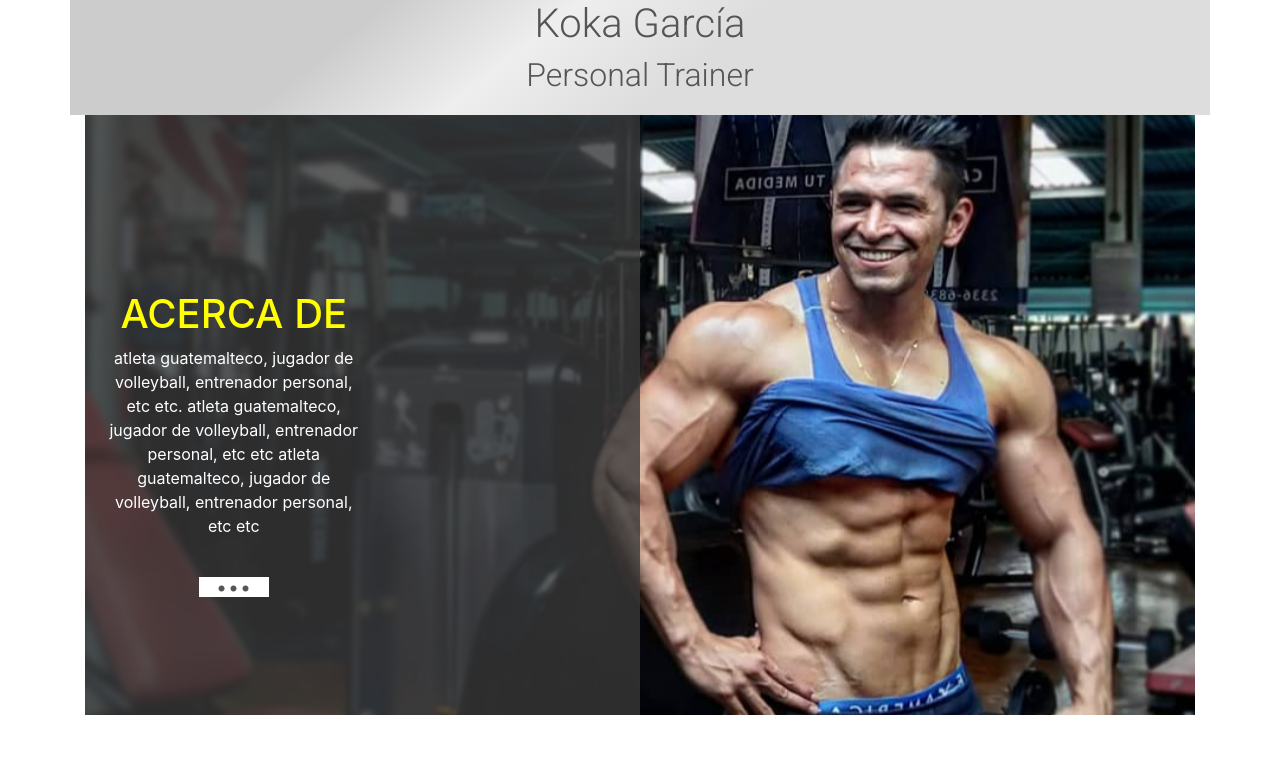
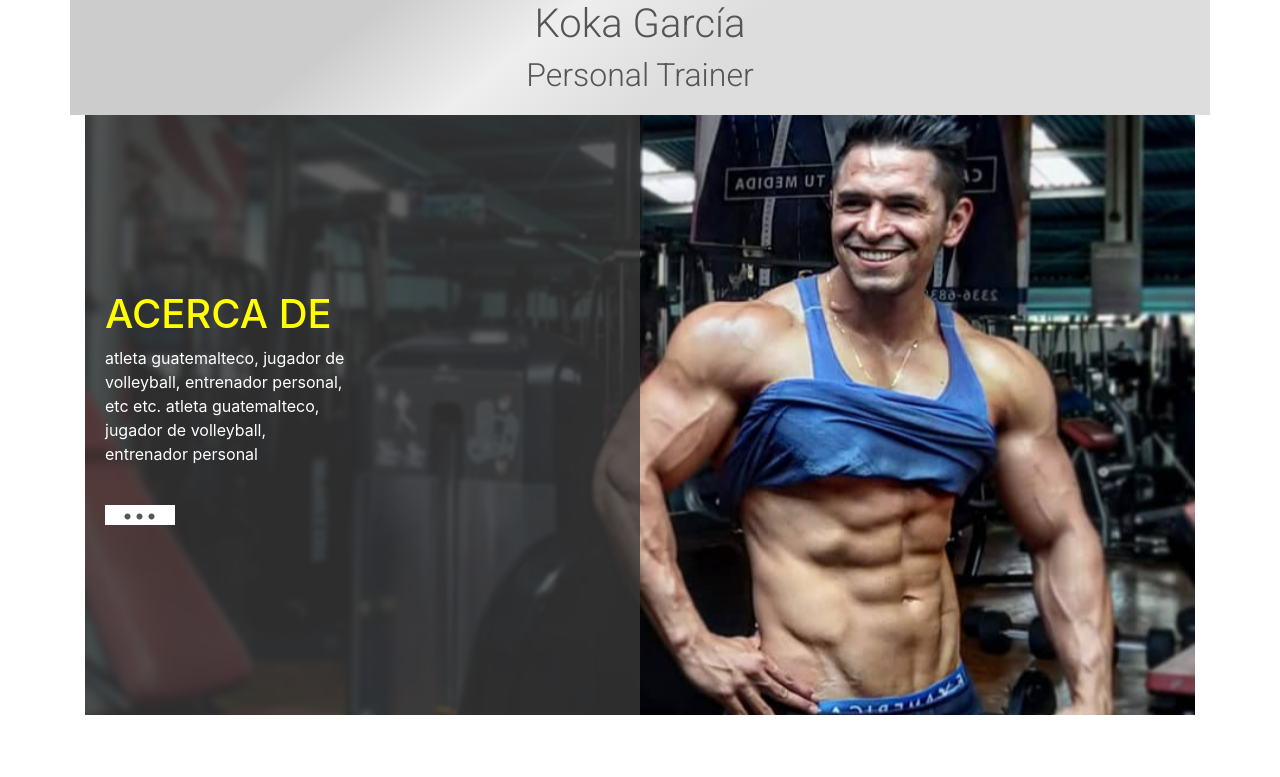
Before and after one commit to jsgarcias/koka, a PHP site: page / in a window 1280 px wide. Shown: the top 777 px of the page. Run offline with PHP 8.4, Linux system fonts and the light colour scheme.

Commit message:
css en clases, loading, texto animado, imagen basicos

```diff
--- a/css/app.css
+++ b/css/app.css
@@ -87,3 +87,133 @@
         width: 355px;
     }
 }
+
+.div-imagen {
+            /*display: inline-block;
+            position: relative;*/
+            background: url('../img/inicioPrueba.jpg') no-repeat center center fixed;
+            background-size: cover;
+            width: 100%;
+            height: 600px;
+        }
+
+        /*.div-imagen > div {
+                position: absolute;
+                top: 0;
+                left: 0;
+                z-index: 500;
+                padding: 0;
+                margin: 0;
+                height:inherit;
+        }*/
+
+        /*.desvanecer:hover {
+            opacity: 0.7;
+            -webkit-transition: opacity 500ms;
+            -moz-transition: opacity 500ms;
+            -o-transition: opacity 500ms;
+            -ms-transition: opacity 500ms;
+            transition: opacity 500ms;
+            z-index: 500;
+        }*/
+
+        /* Center the loader */
+#loader {
+            position: absolute;
+            left: 50%;
+            top: 50%;
+            z-index: 1;
+            width: 150px;
+            height: 150px;
+            margin: -75px 0 0 -75px;
+            border: 16px solid #f3f3f3;
+            border-radius: 50%;
+            border-top: 16px solid black;
+            width: 120px;
+            height: 120px;
+            -webkit-animation: spin 2s linear infinite;
+            animation: spin 2s linear infinite;
+        }
+
+@-webkit-keyframes spin {
+      0% {
+                -webkit-transform: rotate(0deg);
+            }
+
+     100% {
+                -webkit-transform: rotate(360deg);
+            }
+        }
+@keyframes spin {
+       0% {
+                transform: rotate(0deg);
+            }
+
+       100% {
+                transform: rotate(360deg);
+            }
+        }
+
+        /* Add animation to "page content" */
+.animate-bottom {
+            position: relative;
+            -webkit-animation-name: animatebottom;
+            -webkit-animation-duration: 1s;
+            animation-name: animatebottom;
+            animation-duration: 1s
+        }
+
+@-webkit-keyframes animatebottom {
+      from {
+                bottom: -100px;
+                opacity: 0
+            }
+
+      to {
+                bottom: 0px;
+                opacity: 1
+            }
+        }
+
+@keyframes animatebottom {
+      from {
+                bottom: -100px;
+                opacity: 0
+            }
+
+      to {
+                bottom: 0;
+                opacity: 1
+            }
+        }
+
+#myDivLanding {
+            display: none;
+
+        }
+.divPadreBio
+{
+	background:rgba(57,57,57,.8);
+	width:50%;
+	height:100%;
+	padding:20px;
+	text-align:left
+}
+
+.divHijoBio
+{
+	padding-top:30%;
+ 	padding-bottom:30%;
+	padding-right:10px;
+ 	width:inherit
+}
+
+.tituloBioLanding
+{
+	color:yellow;
+}
+
+.cortoBioLanding
+{
+	color:white;
+}
--- a/home.html
+++ b/home.html
@@ -18,112 +18,7 @@
     <meta name="viewport" content="width=device-width, initial-scale=1.0">
     <title>Koka García</title>
 
-    <style type="text/css">
-        .div-imagen {
-            /*display: inline-block;
-            position: relative;*/
-            background: url('img/inicioPrueba.jpg') no-repeat center center fixed;
-            background-size: cover;
-            width: 100%;
-            height: 600px;
-        }
 
-        /*.div-imagen > div {
-                position: absolute;
-                top: 0;
-                left: 0;
-                z-index: 500;
-                padding: 0;
-                margin: 0;
-                height:inherit;
-        }*/
-
-        /*.desvanecer:hover {
-            opacity: 0.7;
-            -webkit-transition: opacity 500ms;
-            -moz-transition: opacity 500ms;
-            -o-transition: opacity 500ms;
-            -ms-transition: opacity 500ms;
-            transition: opacity 500ms;
-            z-index: 500;
-        }*/
-
-        /* Center the loader */
-        #loader {
-            position: absolute;
-            left: 50%;
-            top: 50%;
-            z-index: 1;
-            width: 150px;
-            height: 150px;
-            margin: -75px 0 0 -75px;
-            border: 16px solid #f3f3f3;
-            border-radius: 50%;
-            border-top: 16px solid black;
-            width: 120px;
-            height: 120px;
-            -webkit-animation: spin 2s linear infinite;
-            animation: spin 2s linear infinite;
-        }
-
-        @-webkit-keyframes spin {
-            0% {
-                -webkit-transform: rotate(0deg);
-            }
-
-            100% {
-                -webkit-transform: rotate(360deg);
-            }
-        }
-
-        @keyframes spin {
-            0% {
-                transform: rotate(0deg);
-            }
-
-            100% {
-                transform: rotate(360deg);
-            }
-        }
-
-        /* Add animation to "page content" */
-        .animate-bottom {
-            position: relative;
-            -webkit-animation-name: animatebottom;
-            -webkit-animation-duration: 1s;
-            animation-name: animatebottom;
-            animation-duration: 1s
-        }
-
-        @-webkit-keyframes animatebottom {
-            from {
-                bottom: -100px;
-                opacity: 0
-            }
-
-            to {
-                bottom: 0px;
-                opacity: 1
-            }
-        }
-
-        @keyframes animatebottom {
-            from {
-                bottom: -100px;
-                opacity: 0
-            }
-
-            to {
-                bottom: 0;
-                opacity: 1
-            }
-        }
-
-        #myDiv {
-            display: none;
-            text-align: center;
-        }
-    </style>
 
     <script type="text/javascript">
         var myVar;
@@ -134,7 +29,7 @@
 
         function showPage() {
             document.getElementById("loader").style.display = "none";
-            document.getElementById("myDiv").style.display = "block";
+            document.getElementById("myDivLanding").style.display = "block";
         }
     </script>
 
@@ -150,7 +45,7 @@
         </div>
 
 
-        <div style="display:none;" id="myDiv" class="animate-bottom">
+        <div style="display:none;" id="myDivLanding" class="animate-bottom">
             <div class="row">
                 <div class="col-sm-12 revelando">
                     <div id="uno">
@@ -174,15 +69,14 @@
             </div>-->
                 <div class="col-sm-12">
                     <div class="div-imagen">
-                        <div style="background:rgba(57,57,57,.8);width:50%; height:100%; padding:20px">
-                            <div style="padding-top:30%; padding-bottom:30%; width:inherit">
-                                <div style="color:yellow">
+                        <div class="divPadreBio">
+                            <div class="divHijoBio">
+                                <div class="tituloBioLanding">
                                     <h1>ACERCA DE</h1>
                                 </div>
-                                <div style="color:white;">
+                                <div class="cortoBioLanding">
                                     <p>atleta guatemalteco, jugador de volleyball, entrenador personal, etc etc. atleta
-                                        guatemalteco, jugador de volleyball, entrenador personal, etc etc atleta
-                                        guatemalteco, jugador de volleyball, entrenador personal, etc etc</p>
+                                        guatemalteco, jugador de volleyball, entrenador personal</p>
                                 </div>
                                 <div>
                                     <a href="#" style="background-color:white"><img src="img/masInfobtn.png" /></a>
```
